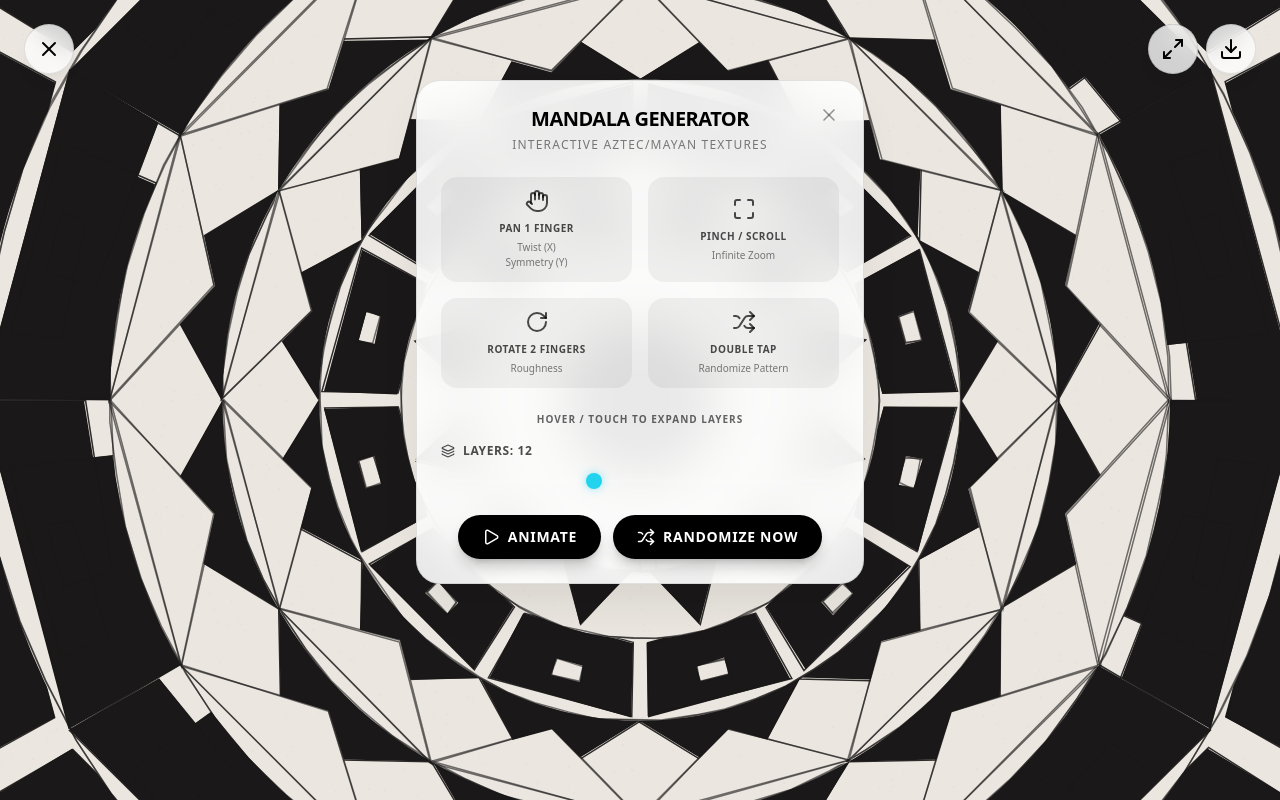
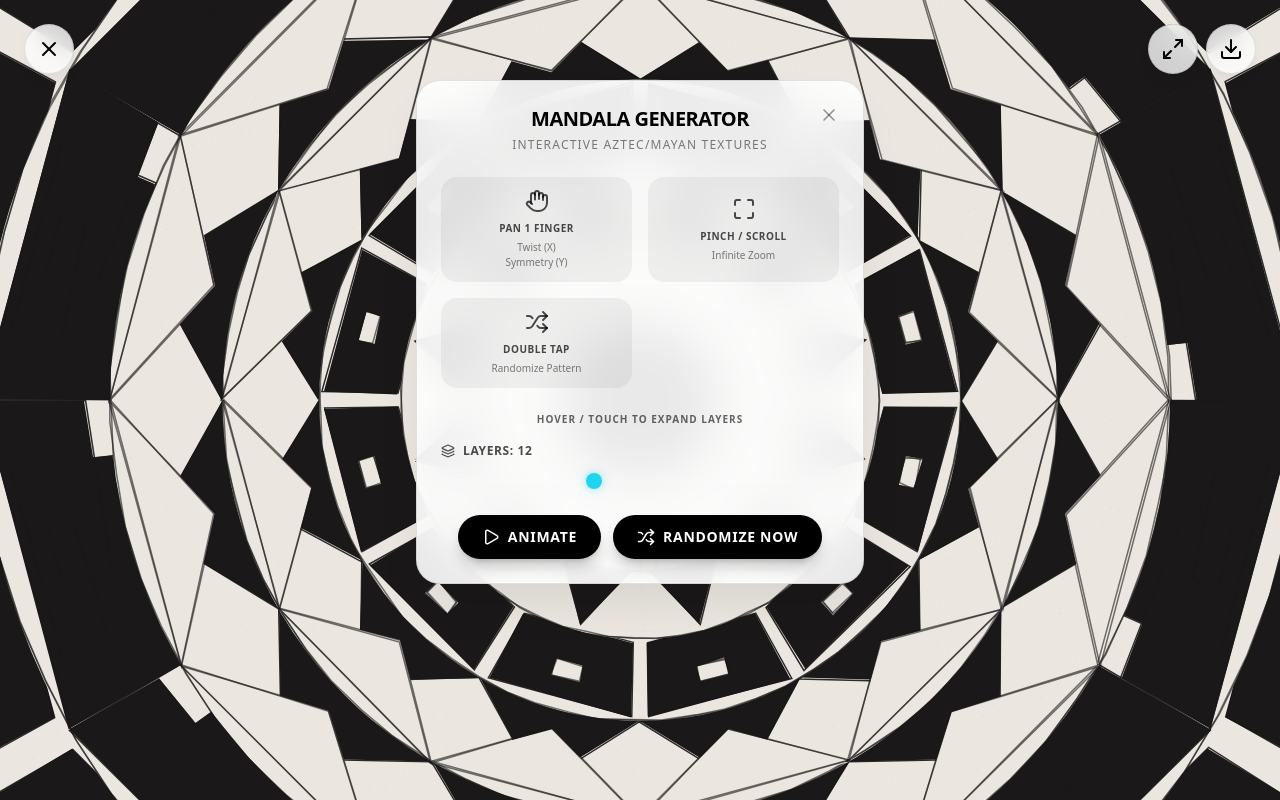
Before and after one commit to MidiSlave/Mandala-ai, a React (Vite) app: page / in a window 1280 px wide. Built offline with nearby package versions, Linux system fonts and the light colour scheme.

Commit message:
fix: Remove Rotate 2 Fingers help card and unused RotateCw import
The gesture was already removed but the UI help card still showed it.
Roughness stays as a fixed default in the drawing logic.

https://claude.ai/code/session_01Uhkw7eNwCoZehsM78uuRZy

```diff
--- a/src/App.tsx
+++ b/src/App.tsx
@@ -1,5 +1,5 @@
 import React, { useState, useEffect, useRef, useCallback } from 'react';
-import { Settings2, X, Hand, Maximize, RotateCw, Shuffle, Download, Play, Pause, Layers, Maximize2, Minimize2 } from 'lucide-react';
+import { Settings2, X, Hand, Maximize, Shuffle, Download, Play, Pause, Layers, Maximize2, Minimize2 } from 'lucide-react';
 import { motion, AnimatePresence } from 'motion/react';
 
 // --- Seeded RNG ---
@@ -690,11 +690,6 @@ export default function App() {
                                 <span className="text-[10px] text-black/50 text-center mt-1">Infinite Zoom</span>
                             </div>
                             <div className="flex flex-col items-center justify-center p-3 rounded-2xl bg-black/5">
-                                <RotateCw className="mb-2 text-black/70" size={24} />
-                                <span className="text-[10px] font-bold uppercase tracking-wider text-black/70">Rotate 2 Fingers</span>
-                                <span className="text-[10px] text-black/50 text-center mt-1">Roughness</span>
-                            </div>
-                            <div className="flex flex-col items-center justify-center p-3 rounded-2xl bg-black/5">
                                 <Shuffle className="mb-2 text-black/70" size={24} />
                                 <span className="text-[10px] font-bold uppercase tracking-wider text-black/70">Double Tap</span>
                                 <span className="text-[10px] text-black/50 text-center mt-1">Randomize Pattern</span>
```
